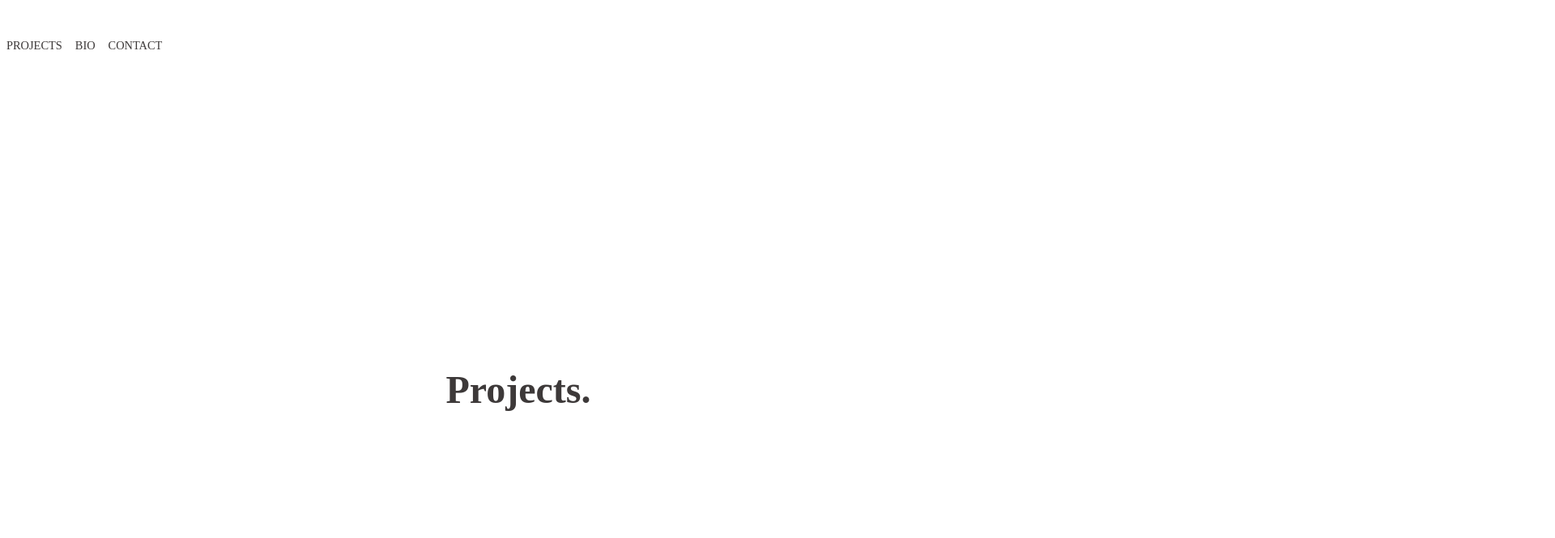
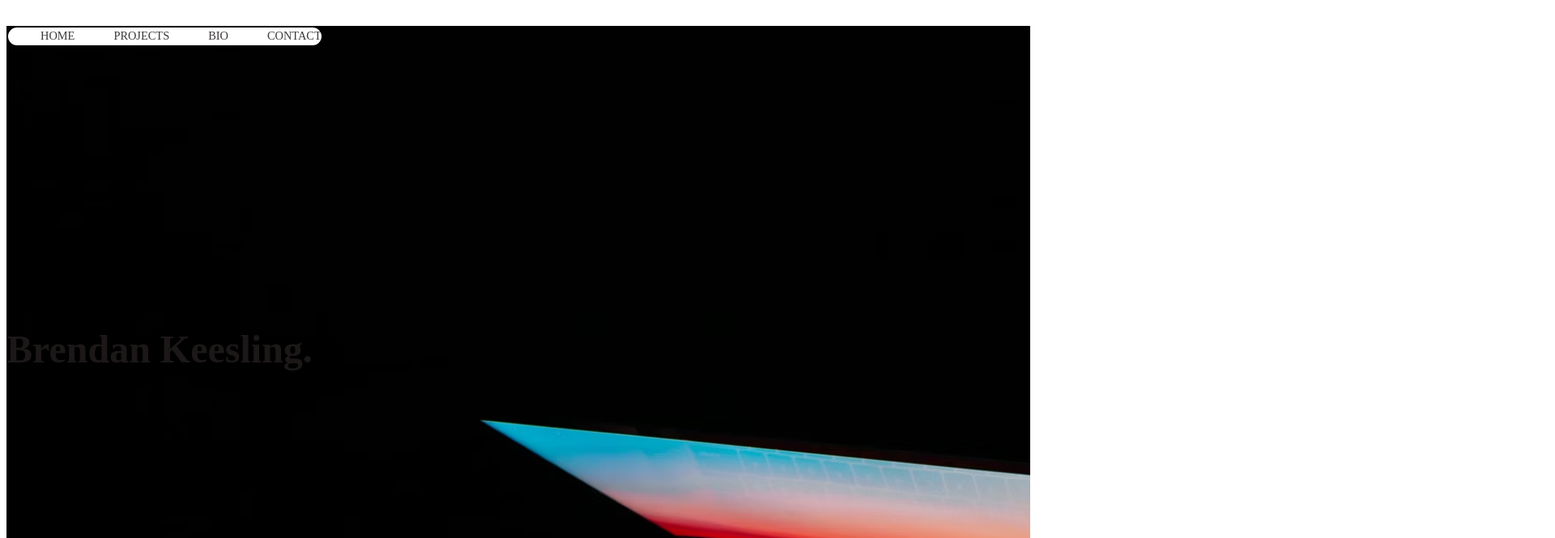
Before and after one commit to KeeslingB/portfoliob, a React (Vite) app: page / in a window 1280 px wide. Shown: the top 665 px of the page at 81% size, 1920 px wide, since content can reach past the window. Built offline with nearby package versions, Linux system fonts and the light colour scheme.

Commit message:
working on background images and display to proper sections

```diff
--- a/src/App.css
+++ b/src/App.css
@@ -12,6 +12,7 @@ section {
   height: 100vh;
   font-size: 32px;
   font-weight: bold;
+  max-width:auto;
 }
 
 .nav {
@@ -53,10 +54,16 @@ section {
 
 ul {
   display: flex;
-  gap: 1rem;
+  gap: 3rem;
   font-size: 0.9rem;
   list-style: none;
-  padding: 0;
+  padding: auto;
+  position: fixed;
+  margin: auto;
+  border: 2px solid black;
+  border-radius: 1rem;
+  background-color: white;
+  /* color: white; */
 }
 
 li {
@@ -66,3 +73,12 @@ li {
 li:hover {
   text-decoration: underline;
 }
+
+
+#home {
+  background-image: url("./assets/landingpage.avif");
+  display: flex;
+}
+#projects {
+  color: red;
+}
--- a/src/App.jsx
+++ b/src/App.jsx
@@ -1,5 +1,5 @@
 import './App.css';
-import Home from "./components/Home";
+// import Home from "./components/Home";
 // import Projects from "./components/Projects";
 // import Contact from "./components/Contact";
 // import Bio from "./components/Bio";
@@ -7,7 +7,7 @@ import React from "react";
 
 // import Header from "./components/Header";
 import Footer from "./components/Footer"
-
+// import landingPage from "./assets/landingpage.avif";
 
 // import {
 //   BrowserRouter as Router,
--- a/src/components/Home.jsx
+++ b/src/components/Home.jsx
@@ -1,8 +1,13 @@
+
+
+
 export default function Home() {
 
   return(
     <>
-    <h1>Home.</h1>
+    <div className="home-div">
+      <h1>Brendan Keesling.</h1>
+    </div>
     </>
   )
 }
--- a/src/components/Nav.jsx
+++ b/src/components/Nav.jsx
@@ -1,9 +1,11 @@
 
 import {Link} from "react-scroll";
+import Home from "./Home";
 import Projects from "./Projects";
 import Contact from "./Contact";
 import Bio from "./Bio";
-
+// import landingPage from "../assets/landingpage.avif";
+// import projects from "../assets/projectsbackground.avif";
 
 export default function Nav(){
 
@@ -12,6 +14,11 @@ export default function Nav(){
     <header>
       <nav>
         <ul>
+          <li>
+            <Link activeClass="active" smooth spy to="home">
+              HOME
+            </Link>
+          </li>
           <li>
             <Link activeclass="active" smooth spy to="projects">
             PROJECTS
@@ -30,6 +37,9 @@ export default function Nav(){
         </ul>
       </nav>
     </header>
+    <section id="home"><Home/></section>
+    {/* <section style= {{backgroundImage: `URL(${landingPage})`,height:'auto',width:'100%'}} id="home"><Home/></section> */}
+    {/* <section style= {{backgroundImage: `url(${projects})`}} id="projects"><Projects/></section> */}
     <section id="projects"><Projects/></section>
     <section id="bio"><Bio/></section>
     <section id="contact"><Contact/></section>
--- a/src/components/Projects.jsx
+++ b/src/components/Projects.jsx
@@ -1,10 +1,11 @@
 
-
+import projects from "../assets/projectsbackground.avif";
 
 export default function Projects(){
   return (
     <>
     <h1>Projects.</h1>
+    <img src={projects}/>
     </>
   )
 }
```
Also changed, not shown: src/assets/landingpage.avif (added), src/assets/projectsbackground.avif (added).
